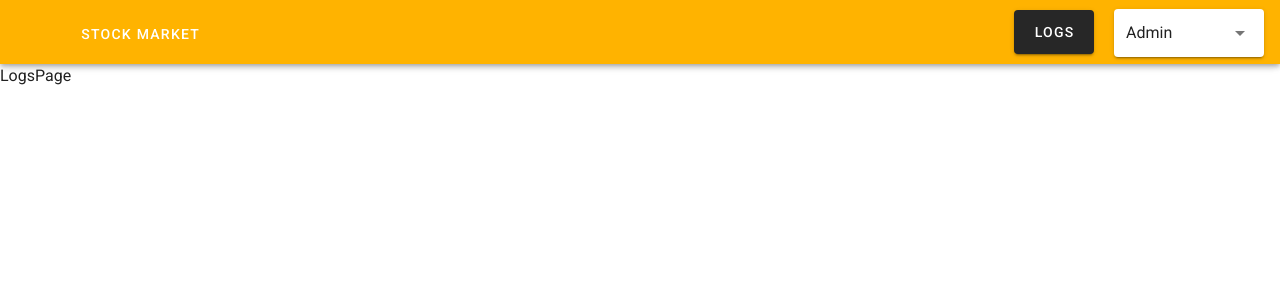
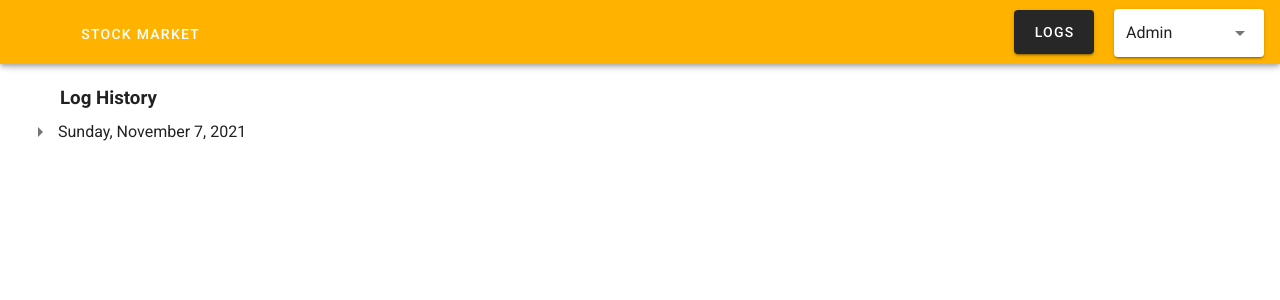
Before and after one commit to Reengen-FullStack-Development-Bootcamp/week-3-mucahit-ugur, a Vue app: page /logs in a window 1280 px wide. Shown: the top 300 px of the page. Built offline with nearby package versions, Linux system fonts and the light colour scheme.

Commit message:
add: log details in treeview component

```diff
--- a/src/views/LogsPage.vue
+++ b/src/views/LogsPage.vue
@@ -1,10 +1,51 @@
 <template>
-  <div>LogsPage</div>
+  <div class="ma-5">
+    <h3 class="ml-10">Log History</h3>
+    <v-row>
+      <v-col>
+        <!-- logs display in treeview -->
+        <v-treeview dense hoverable :items="items"> </v-treeview>
+      </v-col>
+    </v-row>
+  </div>
 </template>
 
 <script>
+import { mapState } from 'vuex'
 export default {
   name: 'LogsPage',
+  data() {
+    return {
+      logs: JSON.parse(localStorage.getItem('localLogs')),
+    }
+  },
+  computed: {
+    //global state
+    ...mapState(['authType']),
+    // treeview items
+    items() {
+      // date display options
+      const options = {
+        weekday: 'long',
+        year: 'numeric',
+        month: 'long',
+        day: 'numeric',
+      }
+
+      // map logs array to structure vuetify treeview items data
+      return this.logs.map((log, i) => {
+        return {
+          id: log.date + i,
+          name: new Date(log.date).toLocaleDateString('en-US', options),
+          // treview subitems
+          children: [
+            { id: log.date + 'child1', name: 'from: ' + log.from },
+            { id: log.date + 'child2', name: 'to: ' + log.to },
+          ],
+        }
+      })
+    },
+  },
 }
 </script>
 
```
